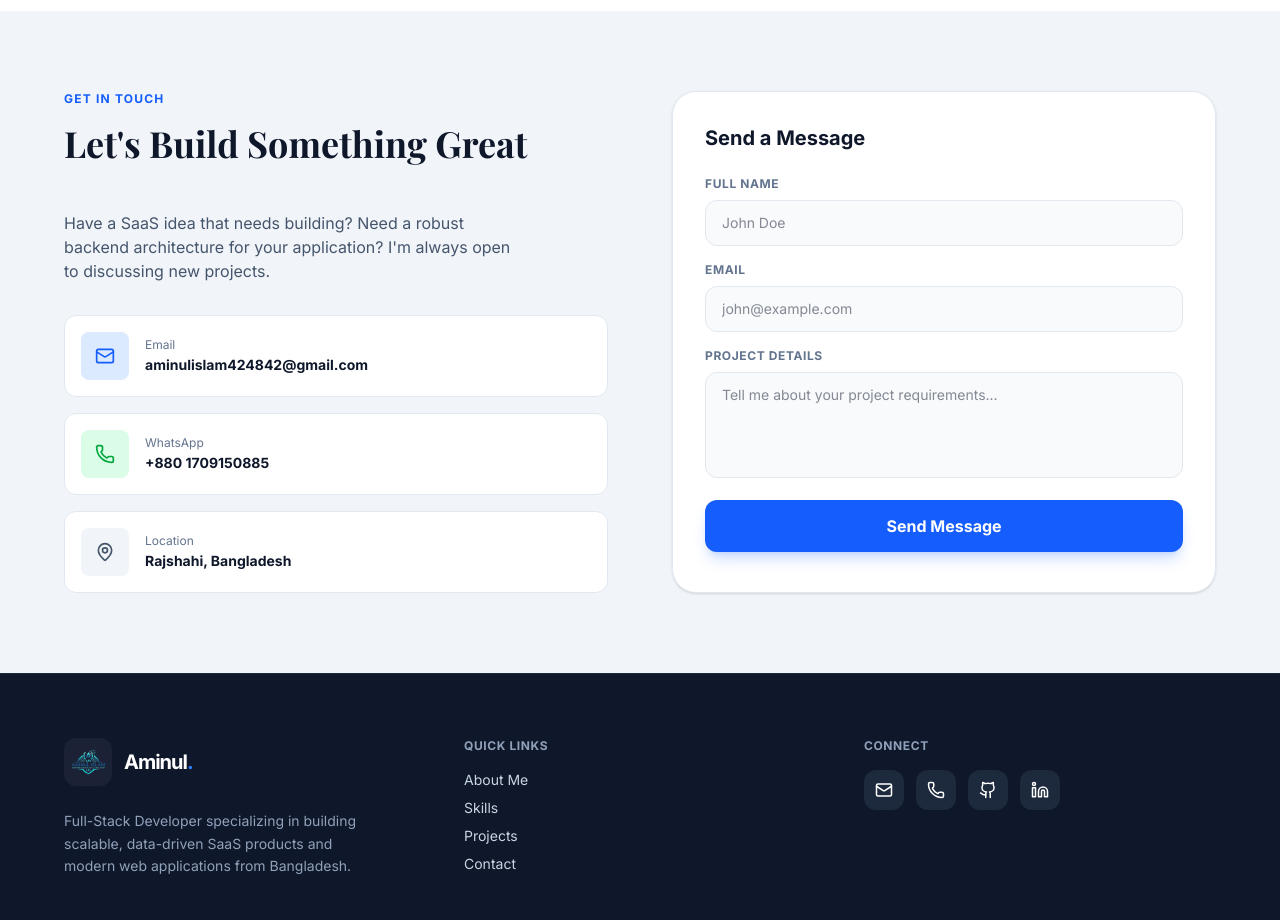
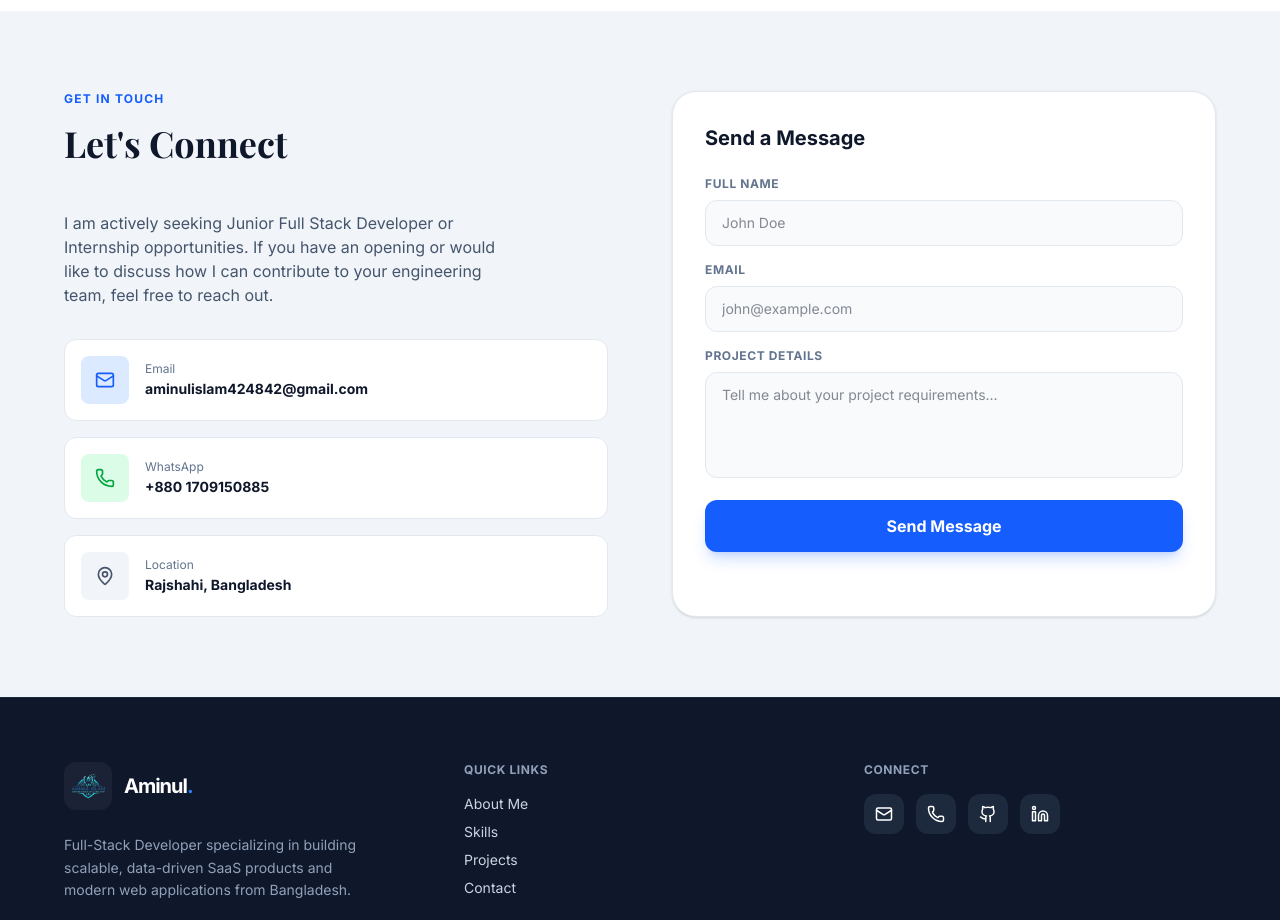
Before and after one commit to aminulislamdev/Portfolio, a Next.js app: page / in a window 1280 px wide. Shown: the part 7240-8160 px from the top of the page. Built offline with nearby package versions, Linux system fonts and the light colour scheme; a web font is replaced by a local one.

Commit message:
refactor: update contact section text to target full-time opportunities

```diff
--- a/src/components/sections/Contact.tsx
+++ b/src/components/sections/Contact.tsx
@@ -8,15 +8,15 @@ export default function Contact() {
     <section id="contact" className="py-20 px-6 bg-slate-100 dark:bg-slate-900/50">
       <div className="max-w-6xl mx-auto grid grid-cols-1 md:grid-cols-2 gap-16">
 
-        {/* বাম দিক: ইনফো */}
+
         <div>
           <SectionTitle
             label="Get in Touch"
-            title="Let's Build Something Great"
+            title="Let's Connect"
             center={false}
           />
           <p className="text-slate-600 dark:text-slate-400 mb-8 max-w-md">
-            Have a SaaS idea that needs building? Need a robust backend architecture for your application? I&apos;m always open to discussing new projects.
+            I am actively seeking Junior Full Stack Developer or Internship opportunities. If you have an opening or would like to discuss how I can contribute to your engineering team, feel free to reach out.
           </p>
 
           <div className="space-y-4">
```
